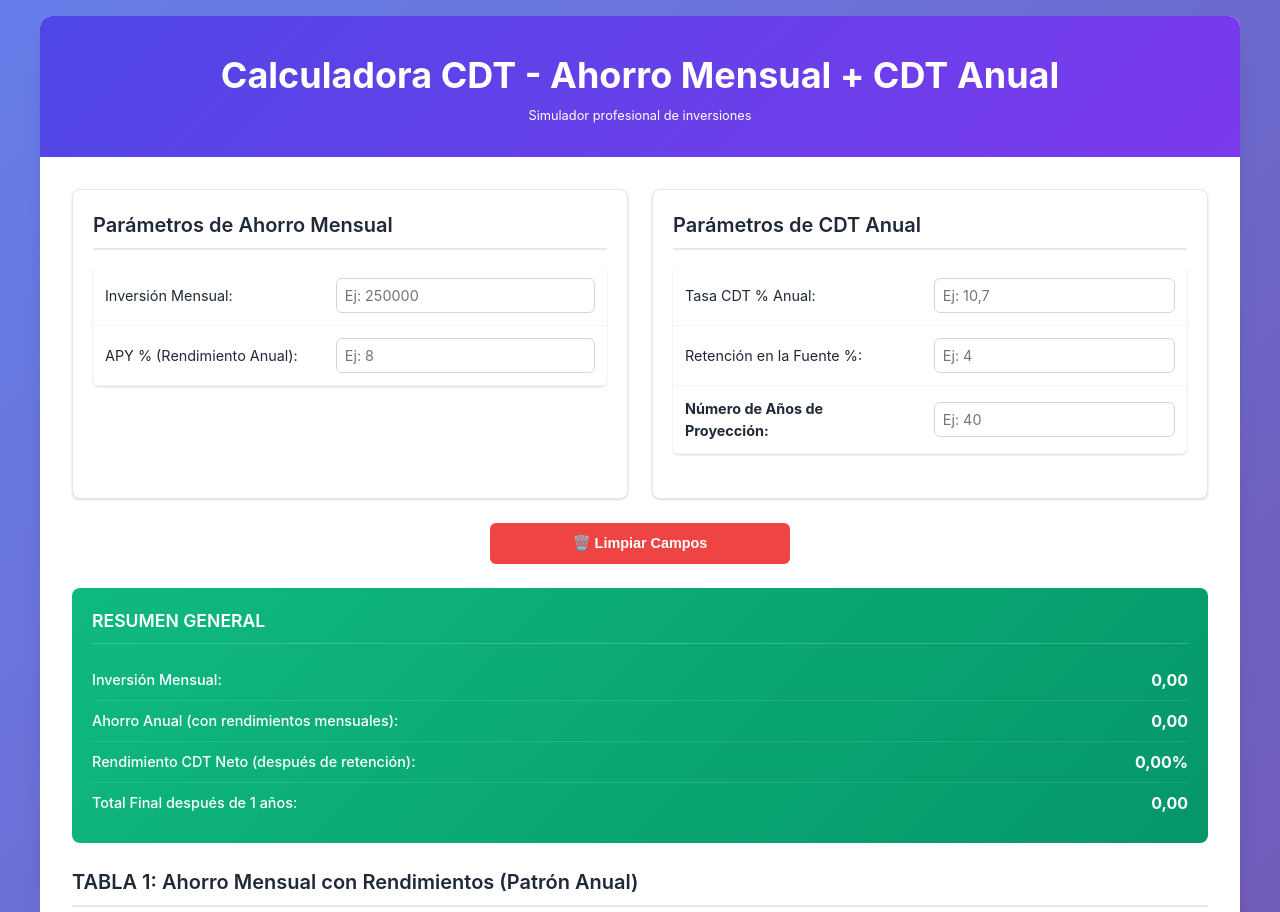
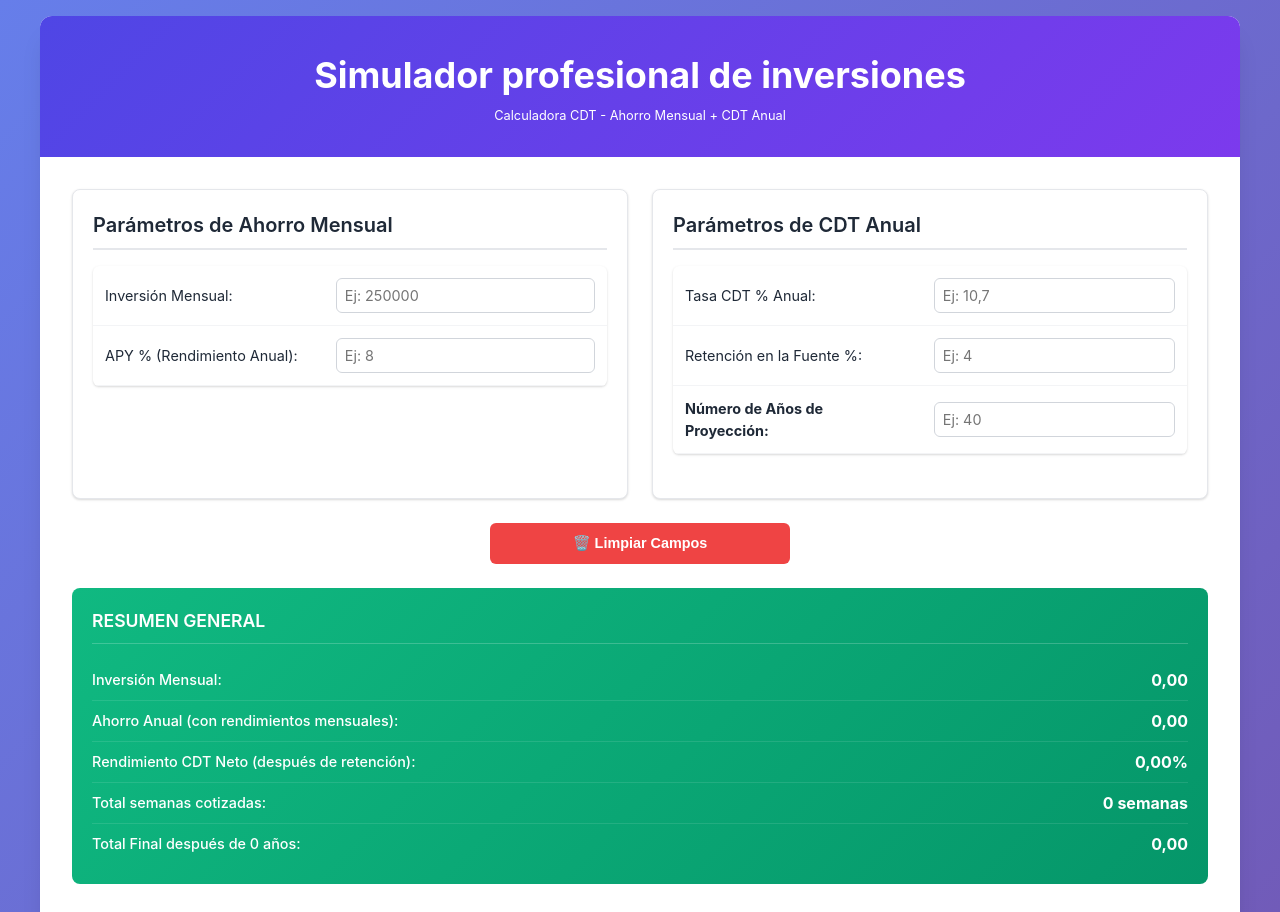
Before and after one commit to diegofxm/simulator, a plain HTML site: page index.html in a window 1280 px wide. Shown: the top 912 px of the page. Drawn offline with Linux system fonts and the light colour scheme.

Commit message:
Initial commit: Simulador profesional de inversiones - Calculadora CDT

```diff
--- a/index.html
+++ b/index.html
@@ -3,7 +3,7 @@
 <head>
     <meta charset="UTF-8">
     <meta name="viewport" content="width=device-width, initial-scale=1.0">
-    <title>Calculadora CDT - Ahorro Mensual + CDT Anual</title>
+    <title>Simulador profesional de inversiones</title>
     <style>
         * {
             margin: 0;
@@ -550,8 +550,8 @@
 <body>
     <div class="container">
         <div class="header">
-            <h1>Calculadora CDT - Ahorro Mensual + CDT Anual</h1>
-            <p class="text-muted-cab">Simulador profesional de inversiones</p>
+            <h1>Simulador profesional de inversiones</h1>
+            <p class="text-muted-cab">Calculadora CDT - Ahorro Mensual + CDT Anual</p>
         </div>
 
         <div class="content">
@@ -599,19 +599,23 @@
                 <h2>RESUMEN GENERAL</h2>
                 <div class="summary-row">
                     <span class="summary-label">Inversión Mensual:</span>
-                    <span class="summary-value" id="resumenMensual">$2.000.000,00</span>
+                    <span class="summary-value" id="resumenMensual">0,00</span>
                 </div>
                 <div class="summary-row">
                     <span class="summary-label">Ahorro Anual (con rendimientos mensuales):</span>
-                    <span class="summary-value" id="resumenAhorroAnual">$40.990.593,15</span>
+                    <span class="summary-value" id="resumenAhorroAnual">0,00</span>
                 </div>
                 <div class="summary-row">
                     <span class="summary-label">Rendimiento CDT Neto (después de retención):</span>
-                    <span class="summary-value" id="resumenRendimientoNeto">9,60%</span>
+                    <span class="summary-value" id="resumenRendimientoNeto">0,00%</span>
                 </div>
                 <div class="summary-row">
-                    <span class="summary-label">Total Final después de <span id="aniosTexto">30</span> años:</span>
-                    <span class="summary-value highlight" id="resumenTotalFinal">$21.543.385.580,48</span>
+                    <span class="summary-label">Total semanas cotizadas:</span>
+                    <span class="summary-value" id="resumenSemanasCotizadas">0 semanas</span>
+                </div>
+                <div class="summary-row">
+                    <span class="summary-label">Total Final después de <span id="aniosTexto">0</span> años:</span>
+                    <span class="summary-value highlight" id="resumenTotalFinal">0,00</span>
                 </div>
             </div>
 
@@ -686,7 +690,7 @@
             const apyAnual = parseFloat(document.getElementById('apyMensual').value) || 0;
             const tasaCDT = parseFloat(document.getElementById('tasaCDT').value) || 0;
             const retencionPorcentaje = parseFloat(document.getElementById('retencion').value) || 0;
-            const numeroAnios = parseInt(document.getElementById('numeroAnios').value) || 1;
+            const numeroAnios = parseInt(document.getElementById('numeroAnios').value) || 0;
 
             // Calcular ahorro mensual
             const ahorroAnual = calcularAhorroMensual(inversionMensual, apyAnual);
@@ -779,10 +783,12 @@
 
         function actualizarResumen(inversionMensual, ahorroAnual, tasaCDT, retencionPorcentaje, numeroAnios, totalFinal) {
             const rendimientoNeto = tasaCDT - (tasaCDT * retencionPorcentaje / 100);
+            const semanasCotizadas = numeroAnios * 52;
 
             document.getElementById('resumenMensual').innerHTML = '<strong>' + formatearNumero(inversionMensual) + '</strong>';
             document.getElementById('resumenAhorroAnual').innerHTML = '<strong>' + formatearNumero(ahorroAnual) + '</strong>';
             document.getElementById('resumenRendimientoNeto').innerHTML = '<strong>' + formatearNumero(rendimientoNeto) + '%</strong>';
+            document.getElementById('resumenSemanasCotizadas').innerHTML = '<strong>' + semanasCotizadas + ' semanas</strong>';
             document.getElementById('aniosTexto').textContent = numeroAnios;
             document.getElementById('resumenTotalFinal').innerHTML = '<strong>' + formatearNumero(totalFinal) + '</strong>';
         }
```
